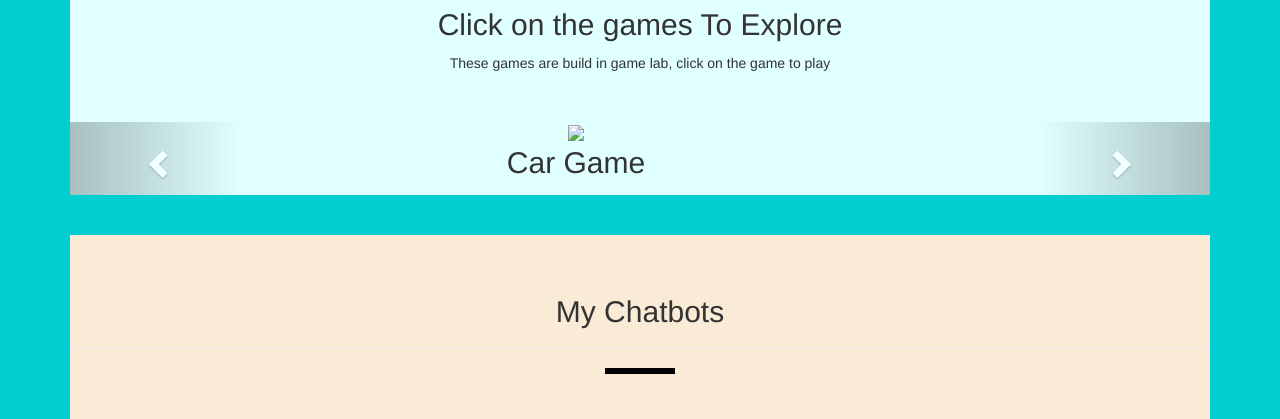
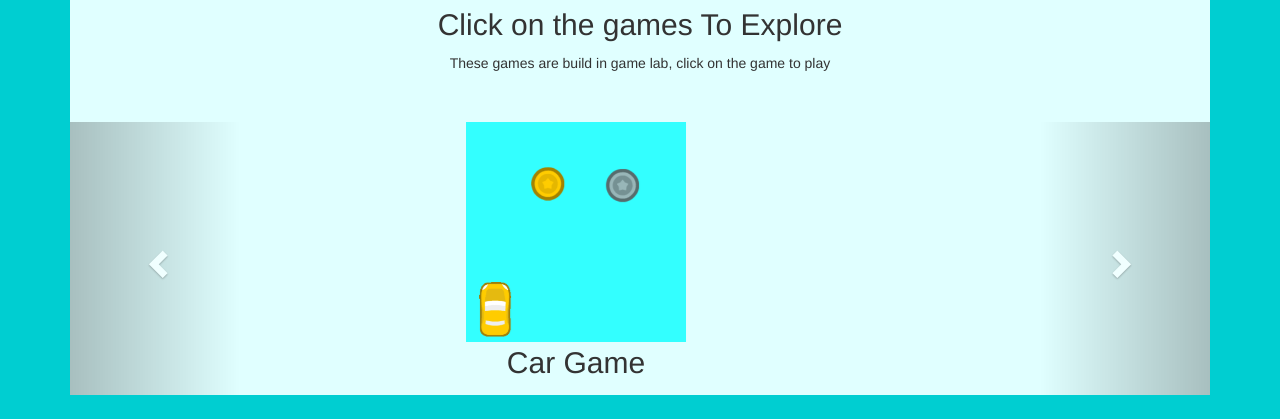
Before and after one commit to github-io-bhar/My-Personal-Website, a plain HTML site: page index.html in a window 1280 px wide. Shown: the part 7720-8139 px from the top of the page. Drawn offline with nearby package versions, Linux system fonts and the light colour scheme; grey boxes are pictures that could not be loaded; a script that the page names is missing.

Commit message:
Add files via upload

```diff
--- a/index.html
+++ b/index.html
@@ -100,7 +100,7 @@
                     <div class="item active">
                         <center>
                             <a href="https://studio.code.org/projects/spritelab/THgUZYNqnS_SiZ8jnK7FaKEJ7FdrWQ565nC_02EJK8k" target="_blank">
-                                <img src="Car_game.png" class="image-responsive">
+                                <img src="car%20game.png" class="image-responsive">
                             </a>
                             <div class="carousel-center">
                                 <p> Car Game </p>
@@ -110,7 +110,7 @@
                     <div class="item">
                         <center>
                             <a href="https://studio.code.org/projects/spritelab/32VsUQAox9YTwJo4iHxVGta8_Jm2QV1yQziyBb_Ox0o" target="_blank">
-                                <img src="Winne_Pooh.png" class="image-responsive">
+                                <img src="winnie%20game%20image.png" class="image-responsive">
                             </a>
                             <div class="carousel-center">
                                 <p> Winne Game </p>
@@ -257,7 +257,7 @@
                             </div>
                         </center>
                     </div>
-                    <a class="left carousel-control" href="#myCarousel" data-slide="next">
+                    <a class="left carousel-control" href="#myCarousel" data-slide="prev">
                         <span class="glyphicon glyphicon-chevron-left"></span>
                     </a>
                     <a class="right carousel-control" href="#myCarousel" data-slide="next">
```
